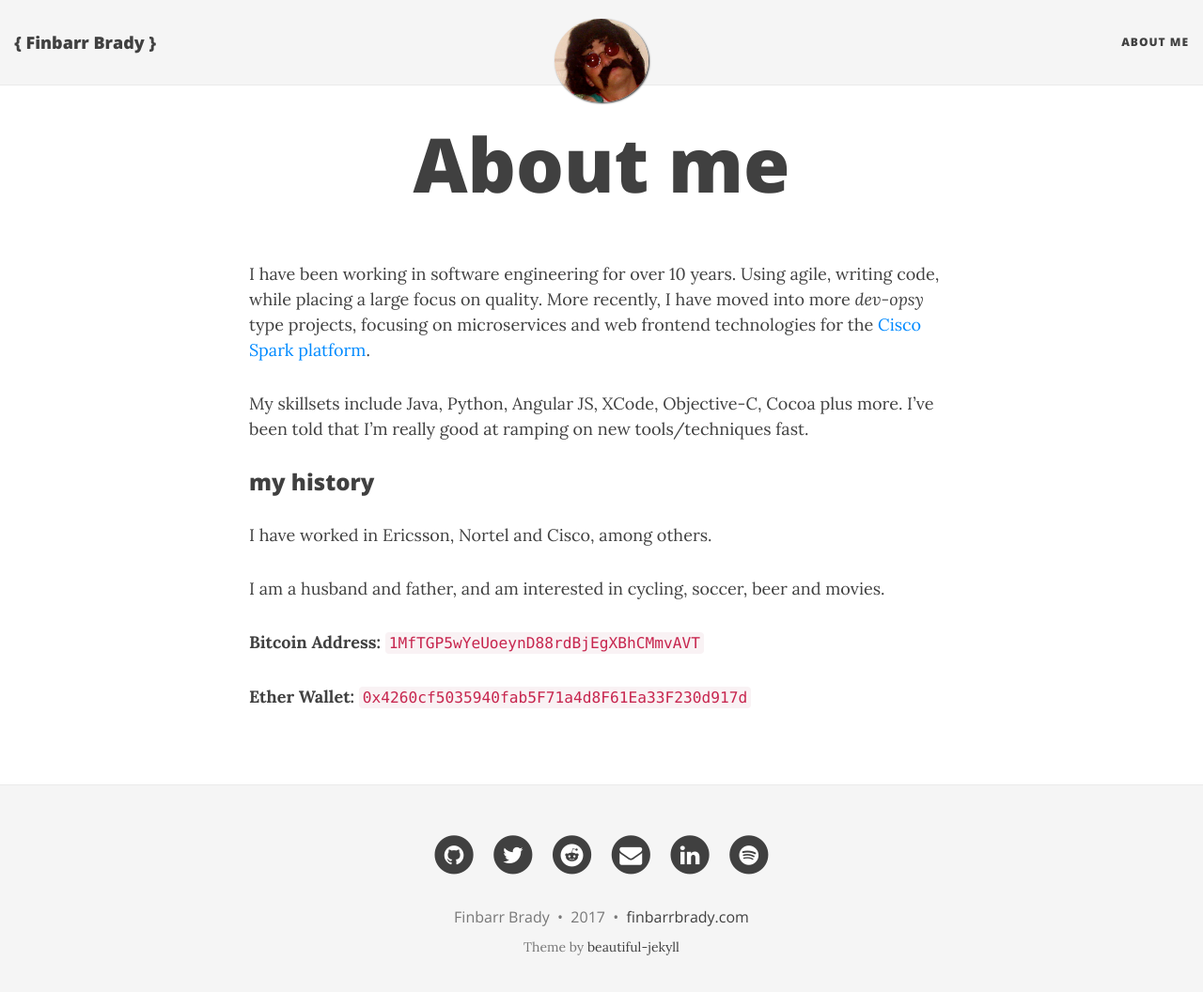
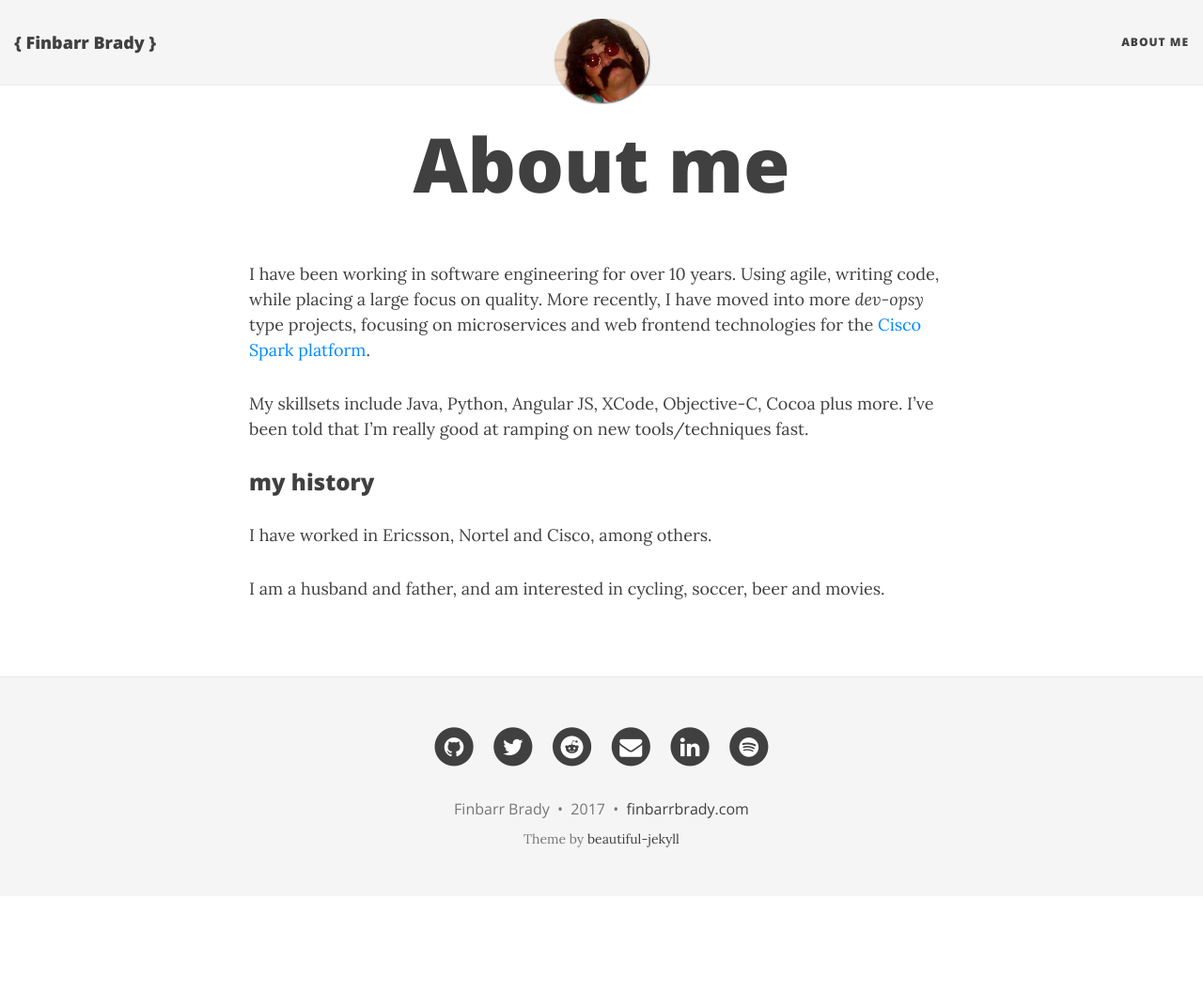
Before and after one commit to fbradyirl/fbradyirl_archive.github.io, a Jekyll site: the page built from aboutme.md, in a window 1280 px wide and 1069 px high. Shown: the top 1056 px of the window at 94% size. Built offline with Jekyll 4.4.1, drawn with Linux system fonts in a browser that asks for light colours; nearby versions of some CDN libraries.

Commit message:
Update aboutme.md

```diff
--- a/aboutme.md
+++ b/aboutme.md
@@ -15,8 +15,3 @@ My skillsets include Java, Python, Angular JS, XCode, Objective-C, Cocoa plus mo
 I have worked in Ericsson, Nortel and Cisco, among others.
 
 I am a husband and father, and am interested in cycling, soccer, beer and movies.
-
-
-**Bitcoin Address:**	`1MfTGP5wYeUoeynD88rdBjEgXBhCMmvAVT`
-
-**Ether Wallet:**		`0x4260cf5035940fab5F71a4d8F61Ea33F230d917d`
```
